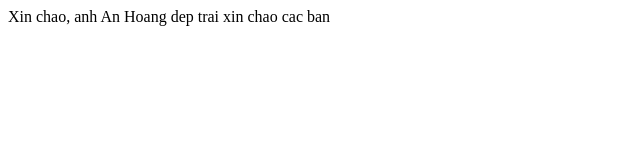
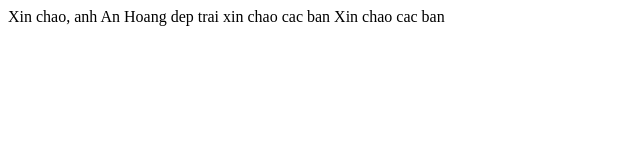
Before and after one commit to nguyenkhaan/gitHub, a plain HTML site: page index.html in a window 1280 px wide. Shown: the whole page, without its empty margins (0-640 px from the left). Drawn offline with Linux system fonts and the light colour scheme.

Commit message:
Update index.html

```diff
--- a/index.html
+++ b/index.html
@@ -6,6 +6,6 @@
     <title>Document</title>
 </head>
 <body>
-    Xin chao, anh An Hoang dep trai xin chao cac ban
+    Xin chao, anh An Hoang dep trai xin chao cac ban Xin chao cac ban
 </body>
 </html>
```
